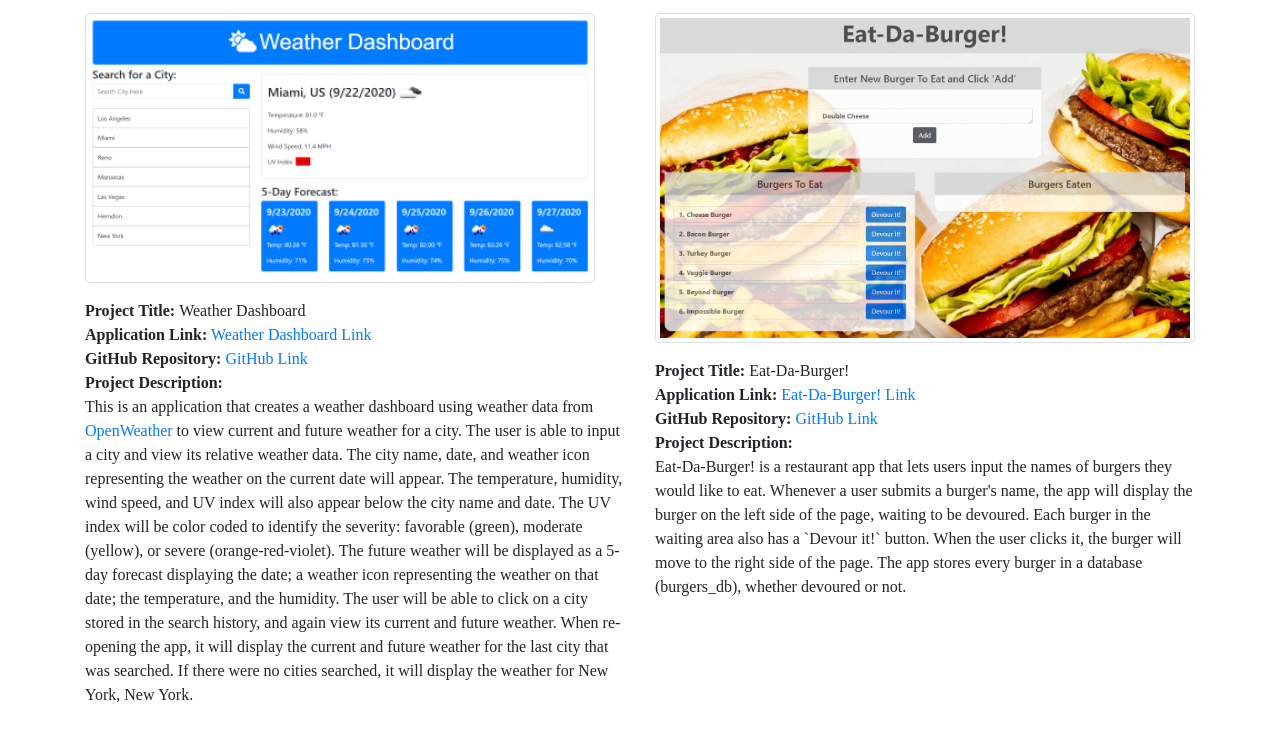
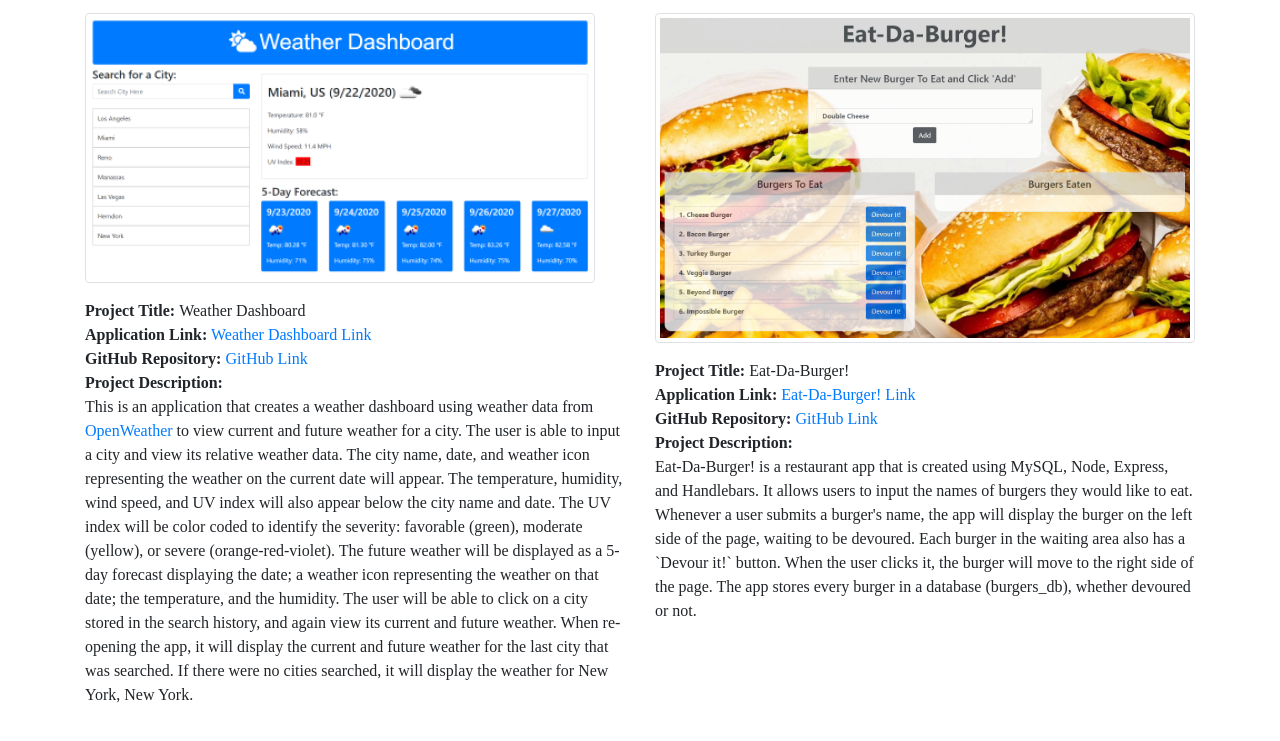
Before and after one commit to ed-sivick/8-updated_portfolio, a plain HTML site: page webDev.html in a window 1280 px wide. Shown: the part 1873-2614 px from the top of the page. Drawn offline with nearby package versions, Linux system fonts and the light colour scheme.

Commit message:
update webDev html with burger app info

```diff
--- a/webDev.html
+++ b/webDev.html
@@ -202,11 +202,12 @@
                             Link</a>
                         <br>
                         <strong>Project Description:</strong><br>
-                        Eat-Da-Burger! is a restaurant app that lets users input the names of burgers they would like to
-                        eat. Whenever a user submits a burger's name, the app will display the burger on the left side
-                        of the page, waiting to be devoured. Each burger in the waiting area also has a `Devour it!`
-                        button. When the user clicks it, the burger will move to the right side of the page. The app
-                        stores every burger in a database (burgers_db), whether devoured or not.
+                        Eat-Da-Burger! is a restaurant app that is created using MySQL, Node, Express, and Handlebars.
+                        It allows users to input the names of burgers they would like to eat. Whenever a user submits a
+                        burger's name, the app will display the burger on the left side of the page, waiting to be
+                        devoured. Each burger in the waiting area also has a `Devour it!` button. When the user clicks
+                        it, the burger will move to the right side of the page. The app stores every burger in a
+                        database (burgers_db), whether devoured or not.
                     </p>
                 </div>
             </div>
```
